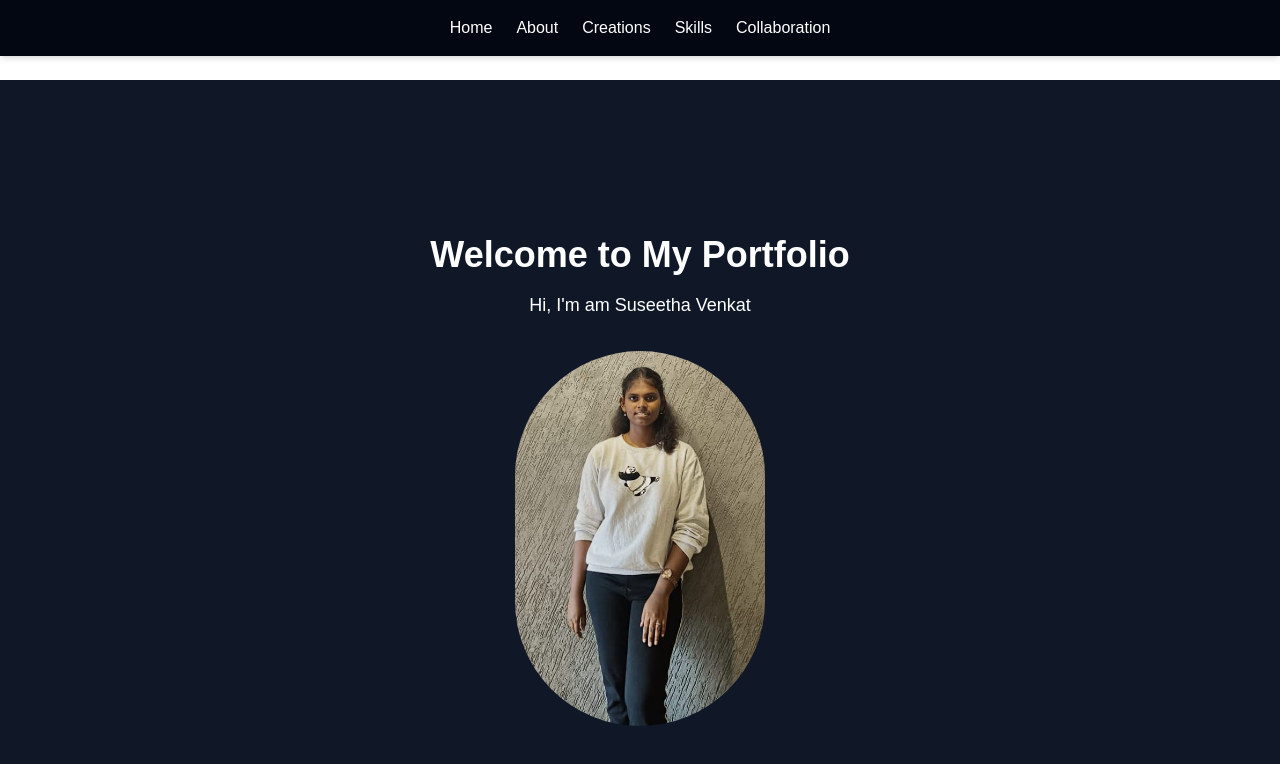
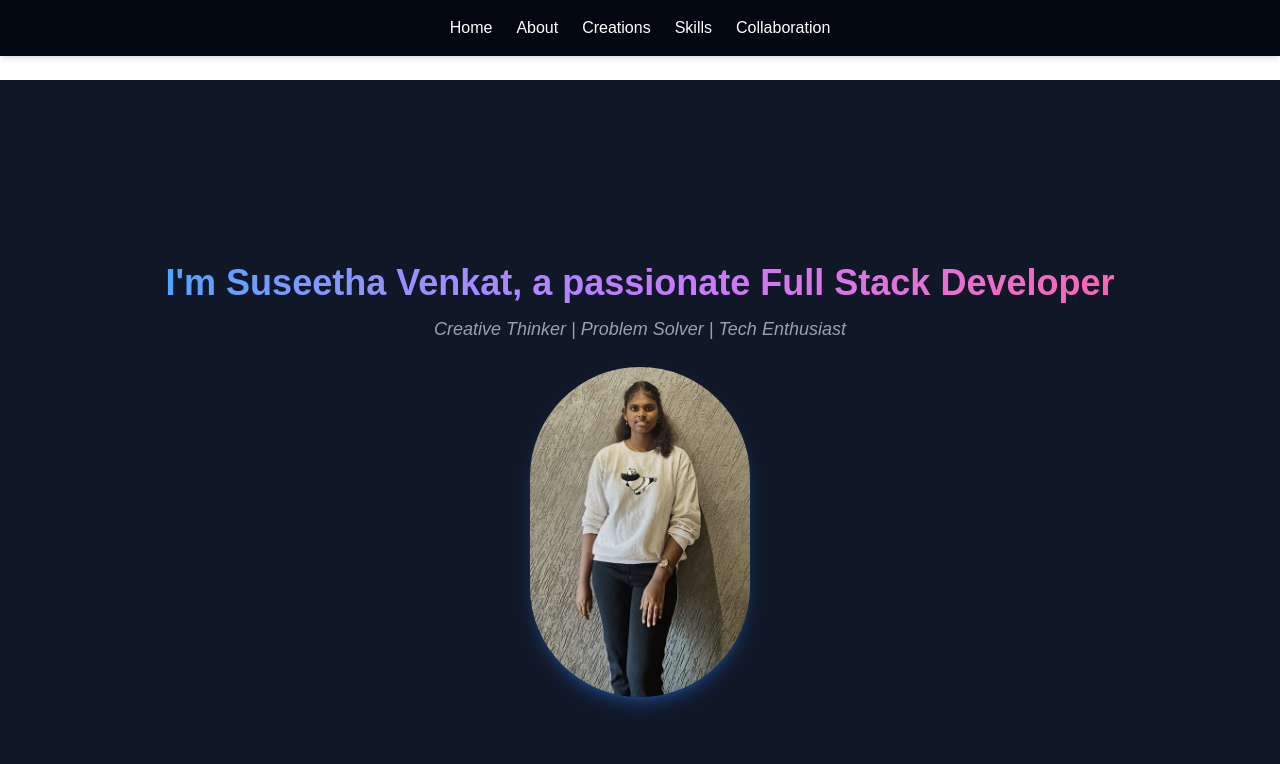
Before and after one commit to Suseetha19/port, a Next.js app: page / in a window 1280 px wide. Shown: the top 764 px of the page. Built offline with nearby package versions, Linux system fonts and the light colour scheme.

Commit message:
updated heo page

```diff
--- a/app/components/About.js
+++ b/app/components/About.js
@@ -1,11 +1,21 @@
-export default function About() {
+export default function AboutPage() {
   return (
-    <section className="flex flex-col items-center justify-center min-h-screen bg-gray-800 text-white px-6">
-      <h1 className="text-3xl font-bold mb-4">About Me</h1>
-      <p className="text-lg max-w-2xl text-center">
-        Hello, I&apos;m am Suseetha! 👩‍💻
-        I&apos;m am  passionate about full-stack development and love building creative projects.
-      </p>
-    </section>
+    <div className="min-h-screen bg-gray-900 text-white flex flex-col items-center justify-center p-10">
+      {/* Title */}
+      <h1 className="text-4xl sm:text-5xl font-bold mb-6 bg-gradient-to-r from-purple-400 via-pink-400 to-blue-400 bg-clip-text text-transparent animate-fadeIn">
+        About Me
+      </h1>
+
+      {/* Card Container */}
+      <div className="max-w-2xl bg-gray-800/60 backdrop-blur-md p-8 rounded-2xl shadow-lg border border-gray-700 hover:shadow-purple-500/20 transition duration-300 animate-slideUp">
+        <p className="text-lg text-center leading-relaxed">
+          Hi, I’m <span className="text-purple-400 font-semibold">Suseetha</span>,
+          a passionate developer who loves building clean and user-friendly web applications.
+          I enjoy working with <span className="text-blue-400">Next.js</span>,
+          <span className="text-green-400">React</span>, and modern web technologies to
+          create meaningful digital experiences.
+        </p>
+      </div>
+    </div>
   );
 }
--- a/app/components/Hero.js
+++ b/app/components/Hero.js
@@ -4,20 +4,24 @@ import myPhoto from "@/public/myphoto.jpg"; // ✅ correct path
 export default function Hero() {
   return (
     <section className="flex flex-col items-center justify-center min-h-screen bg-gray-900 text-white px-6">
-      {/* Text first */}
+      {/* Text Section */}
       <div className="text-center">
-        <h1 className="text-4xl font-bold mb-4">Welcome to My Portfolio</h1>
-        <p className="text-lg">Hi, I&apos;m am Suseetha Venkat</p>
+        <h1 className="text-3xl sm:text-4xl font-bold mb-3 bg-gradient-to-r from-blue-400 via-purple-400 to-pink-400 bg-clip-text text-transparent">
+          I&apos;m Suseetha Venkat, a passionate Full Stack Developer
+        </h1>
+        <p className="mt-2 text-lg text-gray-400 italic">
+          Creative Thinker | Problem Solver | Tech Enthusiast
+        </p>
       </div>
 
-      {/* Photo next */}
-      <div className="mt-8">
+      {/* Photo Section */}
+      <div className="mt-6">
         <Image
           src={myPhoto}
           alt="My Photo"
-          width={250}
-          height={250}
-          className="rounded-full object-cover"
+          width={220}
+          height={220}
+          className="rounded-full object-cover shadow-lg shadow-blue-500/30"
         />
       </div>
     </section>
--- a/app/creations/page.js
+++ b/app/creations/page.js
@@ -31,5 +31,6 @@ export default function Creations() {
 
   </div>
 </section>
+
 );
 }
--- a/package.json
+++ b/package.json
@@ -9,6 +9,8 @@
     "lint": "eslint"
   },
   "dependencies": {
+    "framer-motion": "^12.23.12",
+    "lucide-react": "^0.542.0",
     "next": "15.5.0",
     "react": "19.1.0",
     "react-dom": "19.1.0",
```
Also changed, not shown: 1 other file (tests, documents, lock files or other folders). Lines whose indentation alone changed are shown as unchanged.
